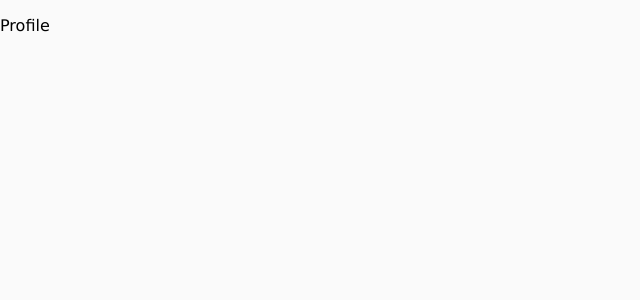
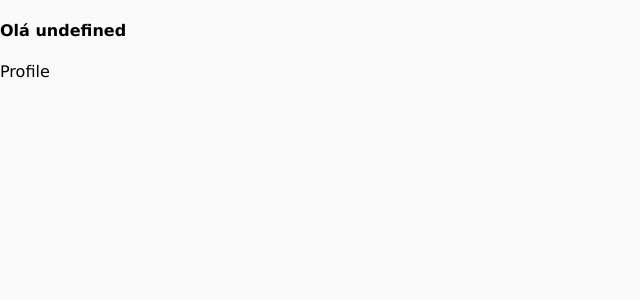
Before and after one commit to bearibeiroa/TrybeTunes, a React (Create React App) app: page /profile in a window 1280 px wide. Shown: the top 300 px of the page, without its empty margins (0-640 px from the left). Built offline with nearby package versions, Linux system fonts and the light colour scheme.

Commit message:
Requisito 3

```diff
--- a/src/components/Header.js
+++ b/src/components/Header.js
@@ -1,9 +1,37 @@
 import React, { Component } from 'react';
+import { getUser } from '../services/userAPI';
+import Loading from './Loading';
 
 class Header extends Component {
+  constructor() {
+    super();
+    this.state = {
+      userName: '',
+      loading: true,
+    };
+  }
+
+  componentDidMount() {
+    this.fetchUser();
+  }
+
+  async fetchUser() {
+    const user = await getUser();
+    this.setState({
+      userName: user.name,
+      loading: false,
+    });
+  }
+
   render() {
+    const { userName, loading } = this.state;
     return (
-      <header data-testid="header-component" />
+      <header data-testid="header-component">
+        {loading && <Loading />}
+        <div data-testid="header-user-name">
+          <h4>{ `Olá ${userName}`}</h4>
+        </div>
+      </header>
     );
   }
 }
--- /dev/null
+++ b/src/components/Loading.js
@@ -0,0 +1,11 @@
+import React, { Component } from 'react';
+
+export default class Loading extends Component {
+  render() {
+    return (
+      <div>
+        <h2>Carregando...</h2>
+      </div>
+    );
+  }
+}
--- a/src/pages/Login.js
+++ b/src/pages/Login.js
@@ -1,6 +1,7 @@
 import React, { Component } from 'react';
 import { Redirect } from 'react-router';
 import { createUser } from '../services/userAPI';
+import Loading from '../components/Loading';
 import logo from '../images/logo.png';
 
 import '../styles/Login.css';
@@ -63,7 +64,7 @@ class Login extends Component {
               </button>
             </form>
           </label>
-          {loginOn && <p>Carregando...</p>}
+          {loginOn && <Loading />}
         </div>
       );
     }
```
